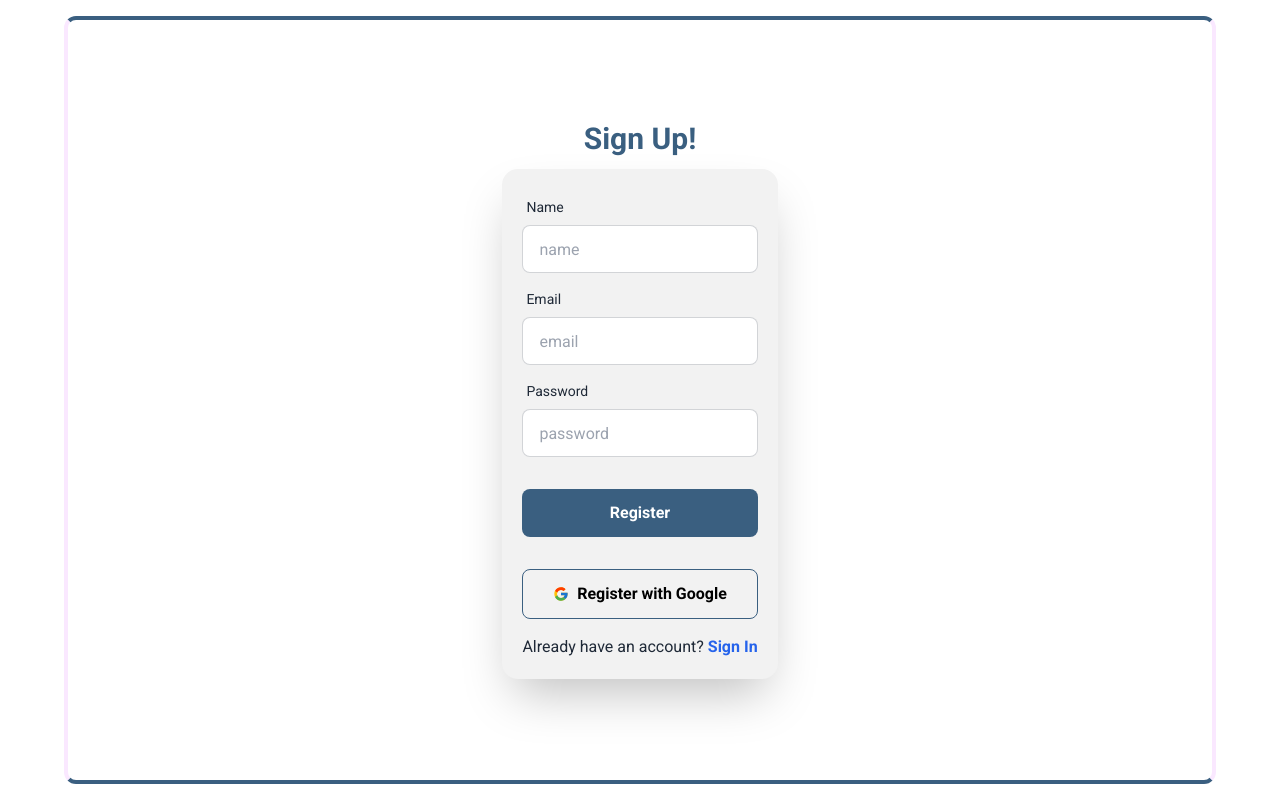
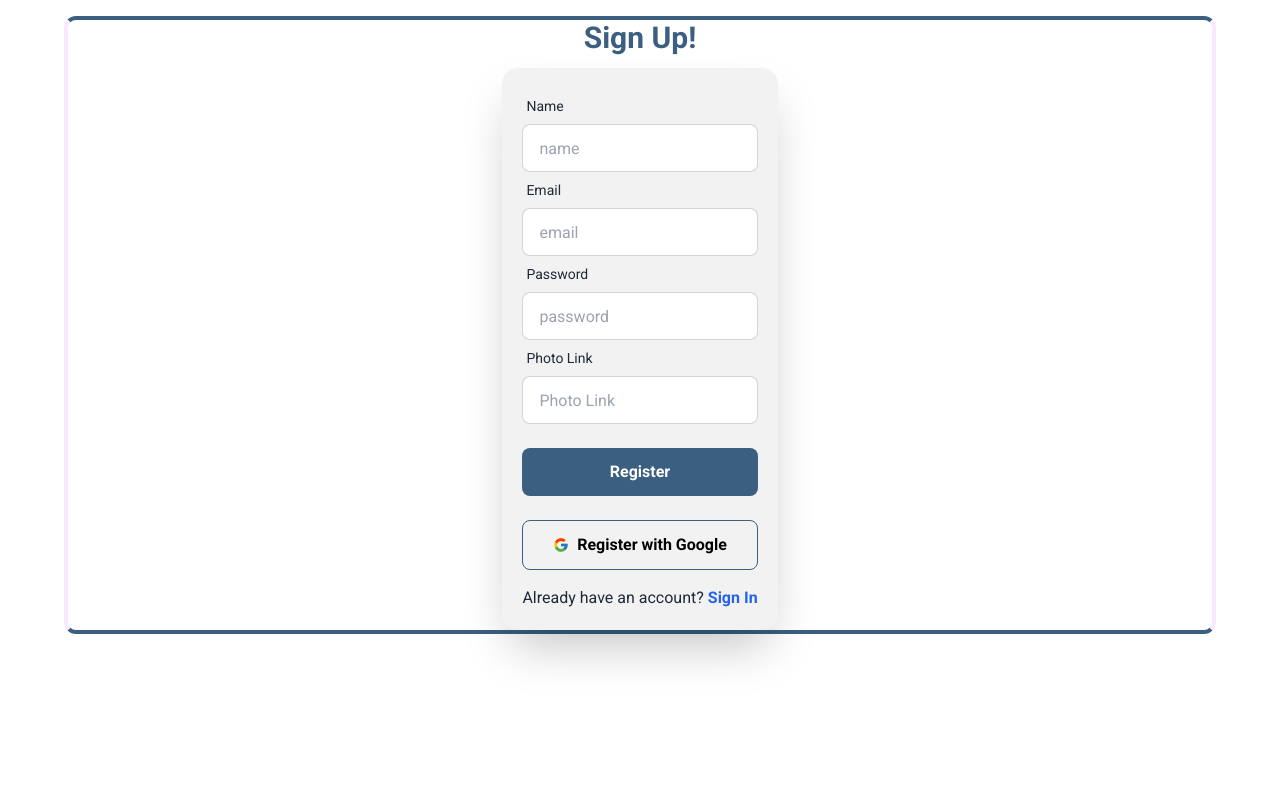
Before and after one commit to sumaiyasinja/event-management-assignment, a React (Vite) app: page /register in a window 1280 px wide. Built offline with nearby package versions, Linux system fonts and the light colour scheme; a web font is replaced by a local one.

Commit message:
registation throw firebase added

```diff
--- a/package.json
+++ b/package.json
@@ -21,6 +21,7 @@
     "react-hot-toast": "^2.4.1",
     "react-icons": "^4.11.0",
     "react-router-dom": "^6.16.0",
+    "react-toastify": "^9.1.3",
     "sort-by": "^1.2.0"
   },
   "devDependencies": {
--- a/src/pages/Register/Register.jsx
+++ b/src/pages/Register/Register.jsx
@@ -2,27 +2,65 @@ import { useContext } from 'react';
 import { FcGoogle } from 'react-icons/fc';
 import { Link } from 'react-router-dom';
 import { AuthContext } from '../../provider/AuthProvider';
+import toast, { Toaster } from 'react-hot-toast';
+
+
 
 const Register = () => {
-    const {user} = useContext(AuthContext)
-    console.log(user)
-    const handleSignIn=(e) =>{
+    const {user,createUserWithEmail} = useContext(AuthContext)
+
+    const handleSignUp=(e) =>{
         e.preventDefault()
-        console.log(e.currentTarget)
+
         const form = new FormData(e.currentTarget)
+        const name = form.get('name')
+        const photoUrl = form.get('photoUrl')
         const email = form.get('email')
         const password = form.get('password')
-        console.log('Register Email:' + email)
+        console.log('Register Email:' + email + "Name : " +name, photoUrl)
+
+        createUserWithEmail(email,password)
+        .then(result => {
+            toast.success("Registration Successful !")
+        })
+        .catch(error => {
+            toast.error(error.message)
+        })
+
+
     }
+
     const handleGoogleSignIn=(e) =>{
         e.preventDefault()
     }
     return (
-<div  className="container mx-auto flex justify-center md:h-[96vh] md:border-4 border-light-navy-blue border-x-fuchsia-100 rounded-xl	">
+        <section>
+
+<Toaster
+    position="top-right"
+    toastOptions={{
+    success: {
+      style: {
+        background: 'green',
+        color: '#fff',
+
+      },
+    },
+    error: {
+      style: {
+        background: 'red',
+        color: '#fff',
+
+      },
+    },
+     }}
+/>
+            <div  className="container mx-auto flex justify-center md:h-[100%] md:border-4 border-light-navy-blue border-x-fuchsia-100 rounded-xl	">
+
 <div className="flex gap-3 justify-center items-center flex-col rounded-lg">
     <h1 className="text-3xl font-bold text-light-navy-blue text-center">Sign Up!</h1>
   <div className="card flex-shrink-0 w-full max-w-sm shadow-2xl bg-base-200 ">
-      <form onSubmit={handleSignIn} className=" md:p-5 card-body" >
+    <form onSubmit={handleSignUp} className=" md:p-5 " >
       <div className="form-control">
         <label className="label">
           <span className="label-text">Name</span>
@@ -41,6 +79,12 @@ const Register = () => {
         </label>
         <input name="password" type="password" placeholder="password" className="input input-bordered" required />
       </div>
+      <div className="form-control">
+        <label className="label">
+          <span  className="label-text">Photo Link</span>
+        </label>
+        <input name="photoUrl" type="photoUrl" placeholder="Photo Link" className="input input-bordered" required />
+      </div>
       <div className="form-control mt-6">
         <button className="hover:bg-transparent hover:text-black hover:border hover:border-light-navy-blue cursor-pointer p-3 rounded-lg text-base  bg-light-navy-blue text-white font-bold">Register</button>
       </div>
@@ -54,6 +98,8 @@ const Register = () => {
   </div>
 </div>
 </div>
+        </section>
+
     );
 };
 
```
Also changed, not shown: 1 other file (tests, documents, lock files or other folders). Lines whose indentation alone changed are shown as unchanged.
